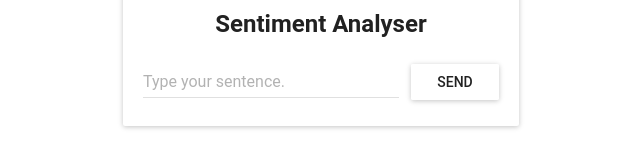
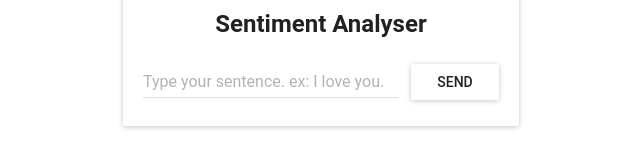
Before and after one commit to tepnimitl/sa-frontend, a React (Create React App) app: page / in a window 1280 px wide. Shown: the part 380-540 px from the top of the page, without its empty margins (317-957 px from the left). Built offline with nearby package versions, Linux system fonts and the light colour scheme.

Commit message:
Update App.js

```diff
--- a/src/App.js
+++ b/src/App.js
@@ -48,7 +48,7 @@ class App extends Component {
                     <Paper zDepth={1} className="content">
                         <h2>Sentiment Analyser</h2>
                         <TextField ref={ref => this.textField = ref} onKeyUp={this.onEnterPress.bind(this)}
-                                   hintText="Type your sentence."/>
+                                   hintText="Type your sentence. ex: I love you."/>
                         <RaisedButton  label="Send" style={style} onClick={this.analyzeSentence.bind(this)}/>
                         {polarityComponent}
                     </Paper>
```
